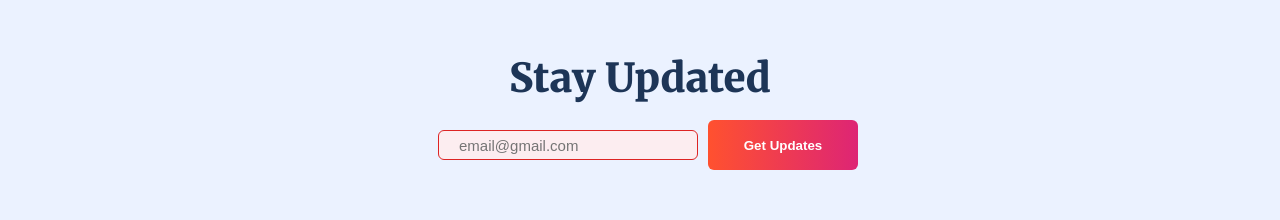
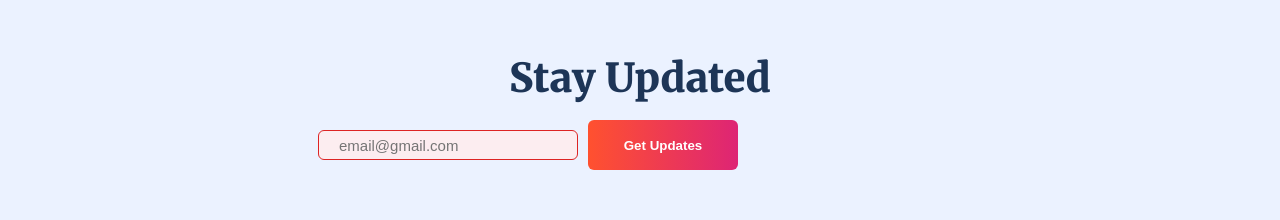
Before and after one commit to sainaveen7675/zomato_landing_page, a plain HTML site: page index.html in a window 1280 px wide. Shown: the part 1556-1776 px from the top of the page. Drawn offline with Linux system fonts and the light colour scheme.

Commit message:
new change

```diff
--- a/style.css
+++ b/style.css
@@ -265,7 +265,7 @@ body {
     flex: baseline;
   }
   .input_email{
-    margin-left: 350px;
+    margin-left: 230px;
     margin-top: 12px;
     width: 260px;
     height: 30px;
```
